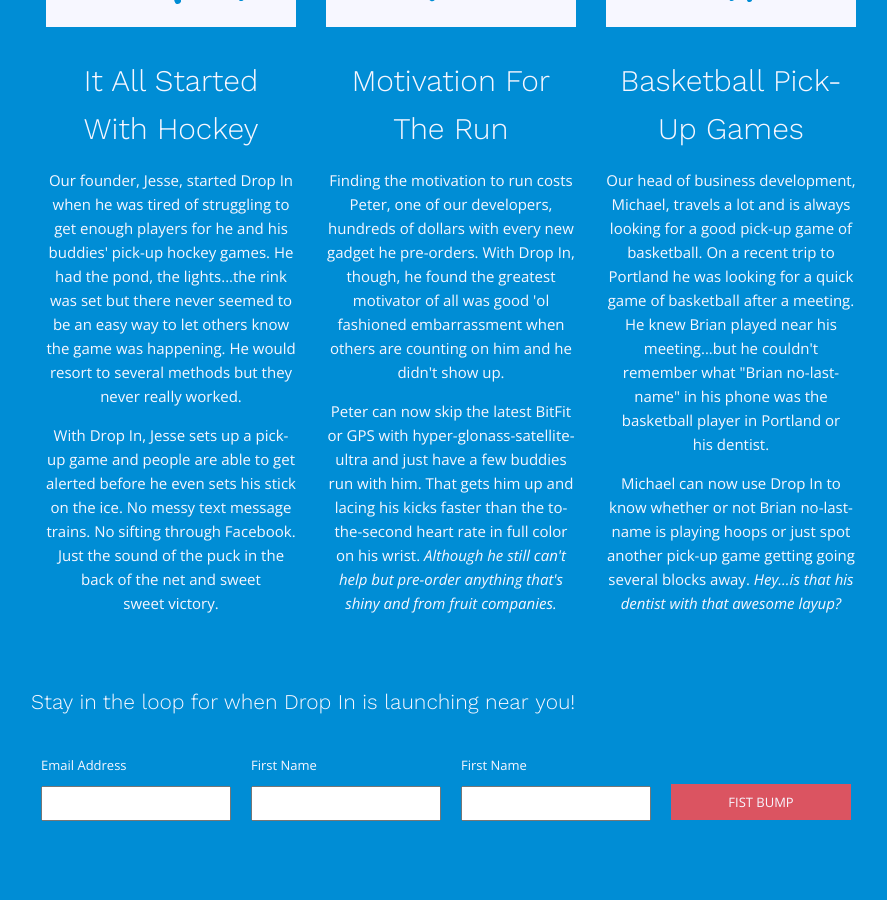
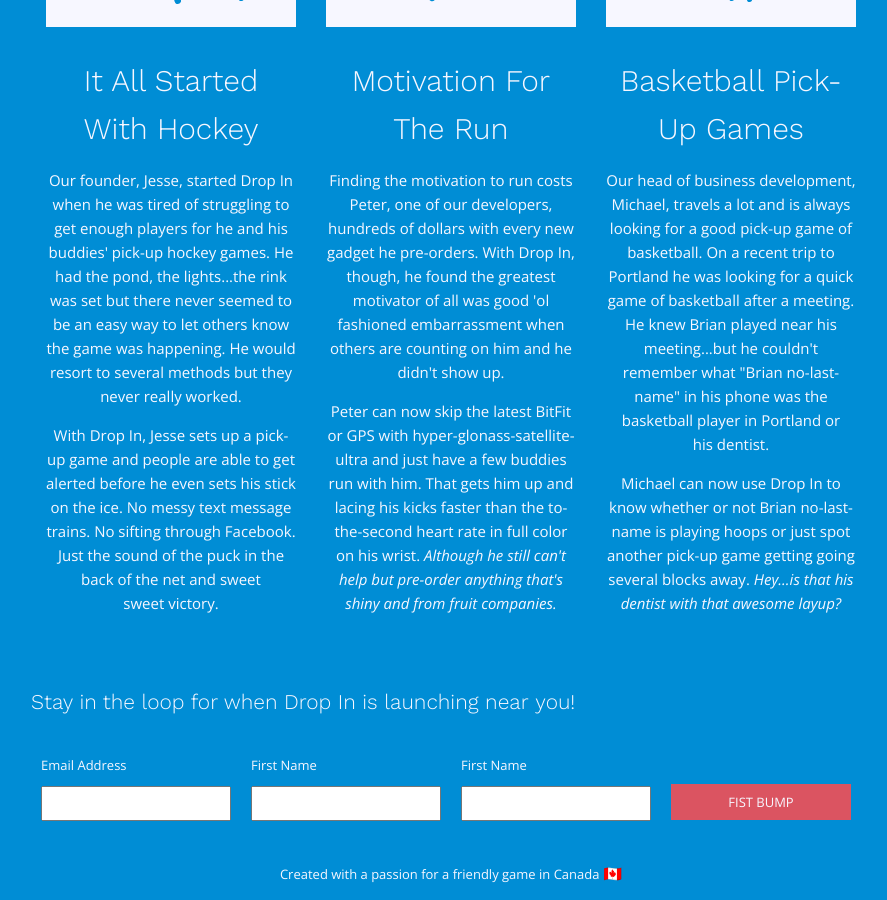
Before and after one commit to fidogroupe/drop-in-marketing-site, a Jekyll site: the page built from index.html, in a window 1280 px wide and 900 px high, scrolled down 4374 px. Shown: the whole window, without its empty margins (189-1076 px from the left). Built offline with Jekyll 4.4.1, drawn with Linux system fonts in a browser that asks for light colours; nearby versions of some CDN libraries; before the commit the page ends 5235 px from its top, so only the background shows below that.

Commit message:
Adds footer copy back

```diff
--- a/_includes/footer.html
+++ b/_includes/footer.html
@@ -1,5 +1,5 @@
 <footer class="site-footer">
-  <!-- <p><small>Created with a passion for a friendly game in Canada</small> 🇨🇦</p> -->
+  <p><small>Created with a passion for a friendly game in Canada</small> 🇨🇦</p>
 </footer>
 
 <script src="https://code.jquery.com/jquery-3.0.0.slim.min.js" type="text/javascript"></script>
```
